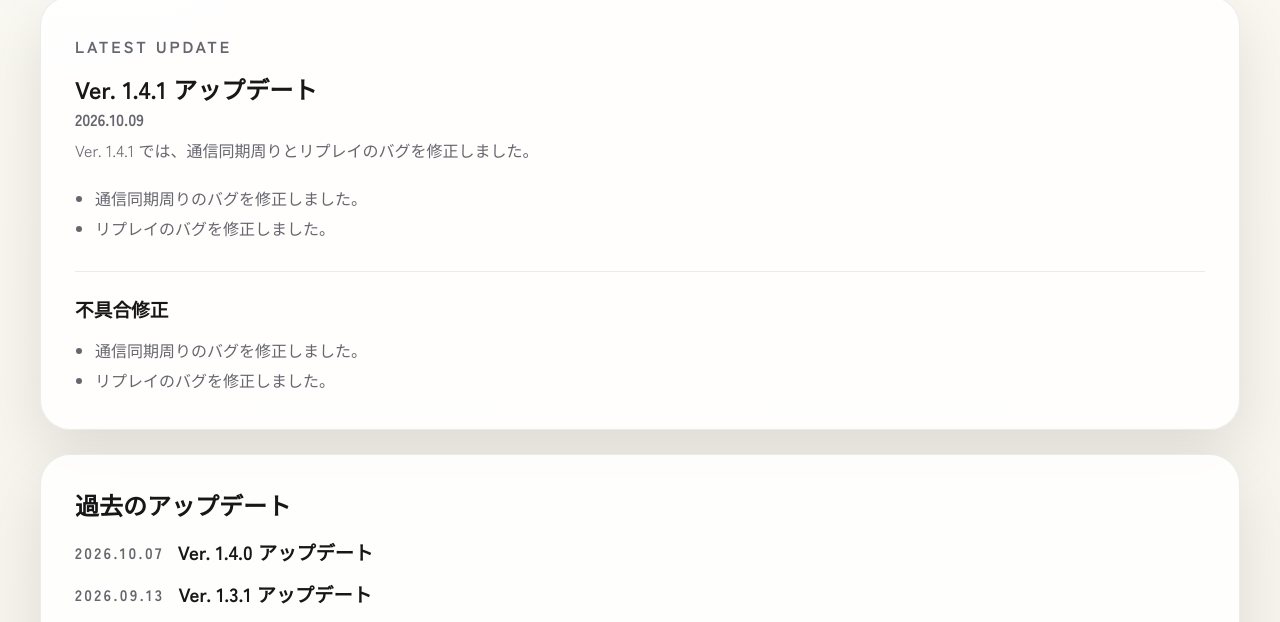
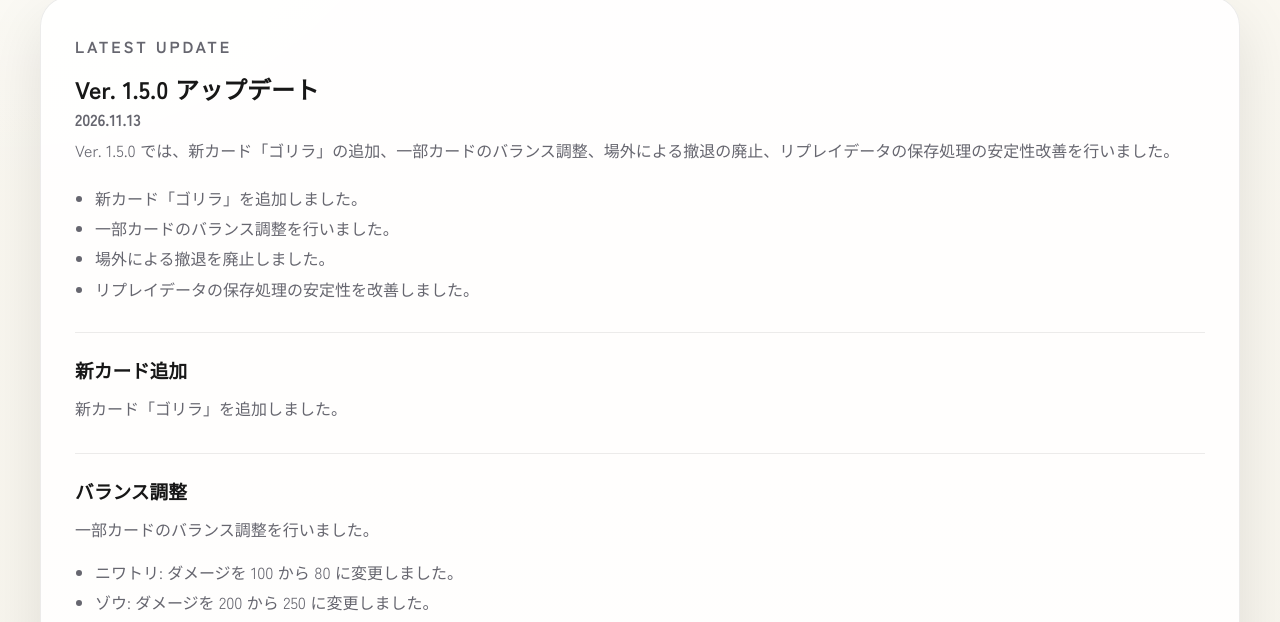
Before and after one commit to studiogg-jp/Website, a plain HTML site: page zoowars/updates.html in a window 1280 px wide. Shown: the part 322-944 px from the top of the page. Drawn offline with Linux system fonts and the light colour scheme.

Commit message:
Add Zoo Wars v1.5.0 update for November 13

```diff
--- a/zoowars/updates.json
+++ b/zoowars/updates.json
@@ -1,4 +1,50 @@
 [
+  {
+    "version": "Ver. 1.5.0",
+    "title": "Ver. 1.5.0 アップデート",
+    "date": "2026-11-13",
+    "displayDate": "2026.11.13",
+    "overview": [
+      "Ver. 1.5.0 では、新カード「ゴリラ」の追加、一部カードのバランス調整、場外による撤退の廃止、リプレイデータの保存処理の安定性改善を行いました。"
+    ],
+    "summary": [
+      "新カード「ゴリラ」を追加しました。",
+      "一部カードのバランス調整を行いました。",
+      "場外による撤退を廃止しました。",
+      "リプレイデータの保存処理の安定性を改善しました。"
+    ],
+    "sections": [
+      {
+        "heading": "新カード追加",
+        "paragraphs": [
+          "新カード「ゴリラ」を追加しました。"
+        ]
+      },
+      {
+        "heading": "バランス調整",
+        "paragraphs": [
+          "一部カードのバランス調整を行いました。"
+        ],
+        "items": [
+          "ニワトリ: ダメージを 100 から 80 に変更しました。",
+          "ゾウ: ダメージを 200 から 250 に変更しました。",
+          "ブドウ: コストを 3 から 4、ダメージを 200 から 300、粒の数を 4 から 5 に変更しました。"
+        ]
+      },
+      {
+        "heading": "場外による撤退の廃止",
+        "paragraphs": [
+          "場外による撤退を廃止しました。"
+        ]
+      },
+      {
+        "heading": "その他",
+        "paragraphs": [
+          "リプレイデータの保存処理の安定性を改善しました。"
+        ]
+      }
+    ]
+  },
   {
     "version": "Ver. 1.4.1",
     "title": "Ver. 1.4.1 アップデート",
```
Also changed, not shown: news.json (+10 -4 lines), zoowars/index.html (+3 -3 lines).
